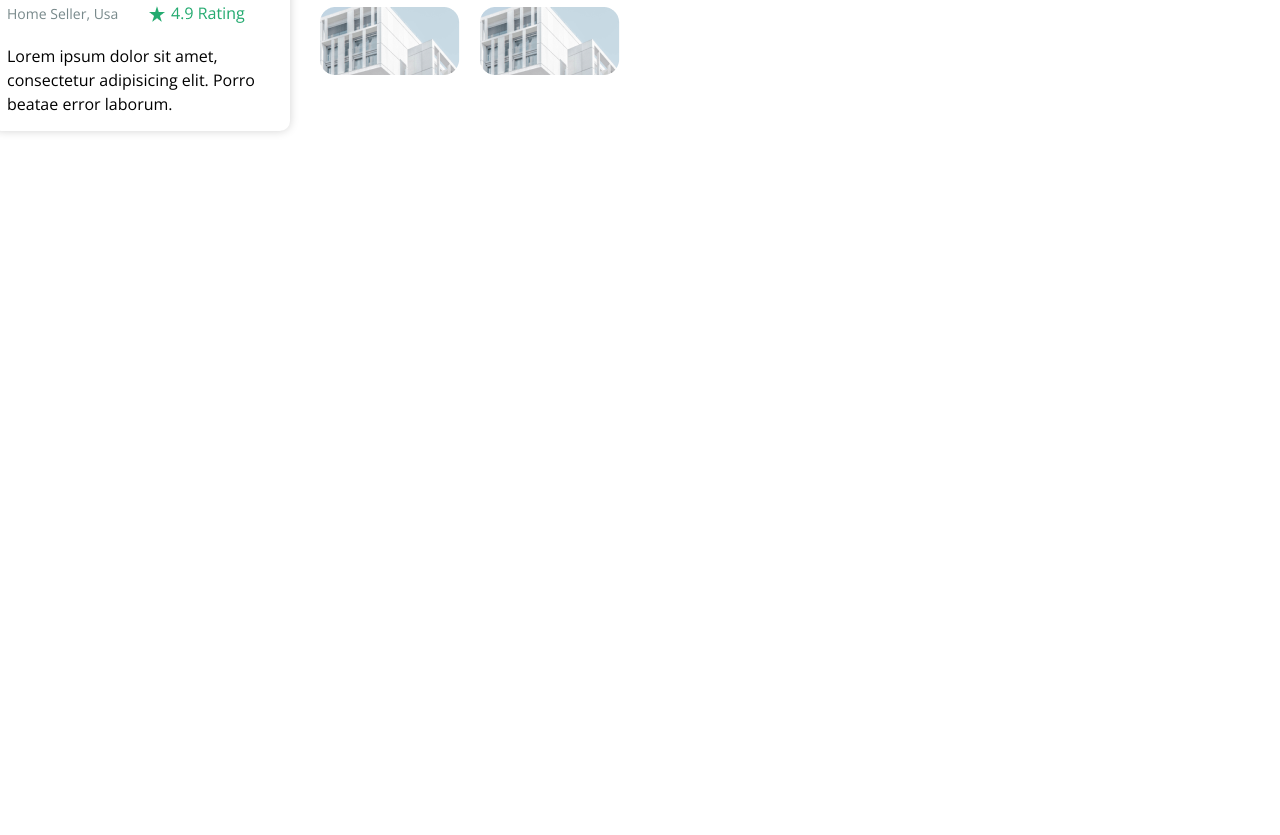
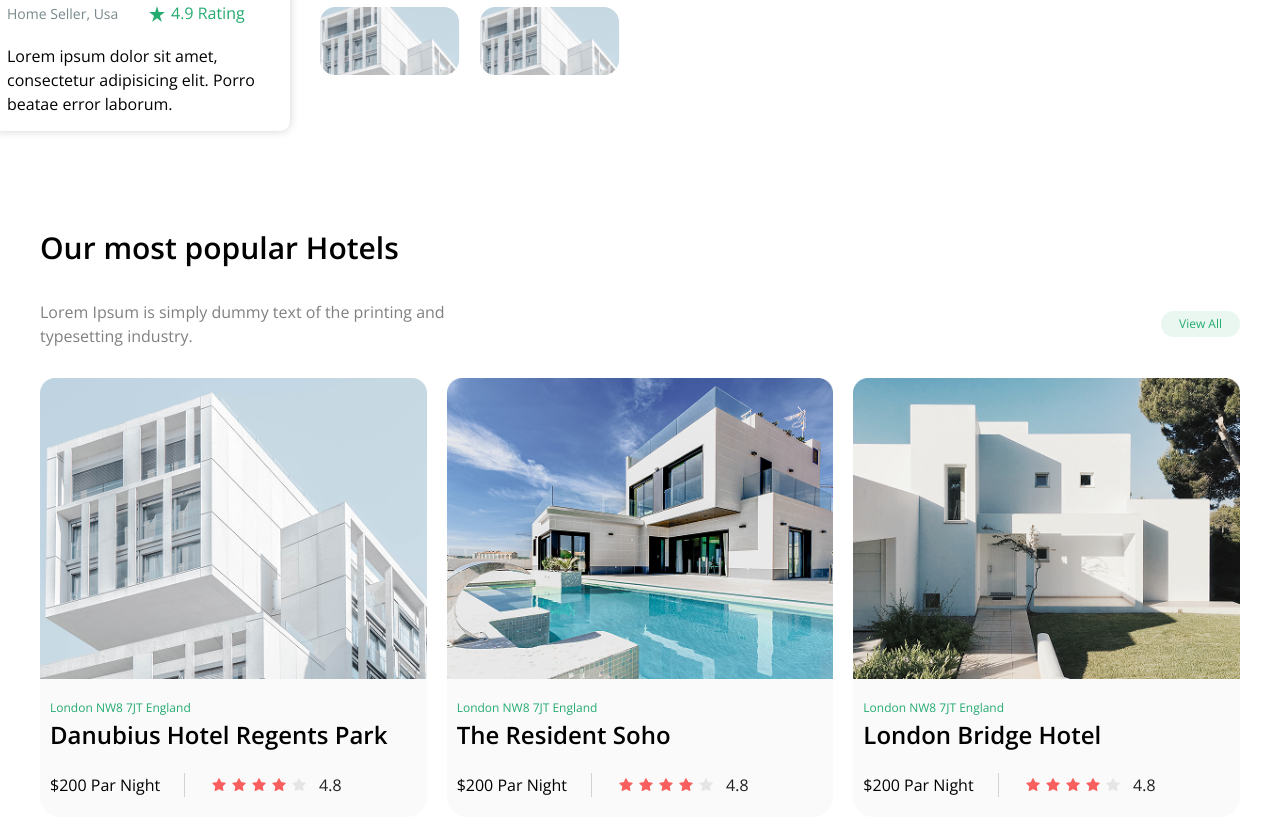
Before and after one commit to Faridun-07/Two-Page, a website: page src/Page2.html in a window 1280 px wide. Shown: the part 571-1406 px from the top of the page. Before the commit the page ends 800 px from the top, so only its background shows below. Drawn offline with nearby package versions, Linux system fonts and the light colour scheme; files that its build step writes are made by us from their sources.

Commit message:
Add section 2 Page2

```diff
--- a/src/Page2.html
+++ b/src/Page2.html
@@ -23,7 +23,7 @@
     </nav>
     <button class=" bg-[#24AB70] p-[8px_15px] text-[white] text-[12px] rounded-[15px]">Login</button>
   </header>
-  <section class="max-w-300 m-auto flex flex-col gap-[30px] lg:flex-row lg:justify-between p-[50px_20px] lg:[50px_0] relative">
+  <section class="max-w-300 m-auto flex flex-col gap-[30px] lg:flex-row lg:justify-between p-[50px_20px] lg:[50px_0] relative items-center">
     <div class="flex flex-col gap-[20px] items-start relative">
         <img src="./images/image6.png" alt="Image">
         <div class="flex gap-[20px] items-center hidden lg:flex">
@@ -59,5 +59,59 @@
                 <button class="bg-[#24AB70] text-[white] p-[5px_30px] rounded-[15px] text-[14px] lg:ml-[350px]">To book Now</button>
     </aside>
   </section>
+   <section class="max-w-300 m-auto flex flex-col gap-[30px] p-[50px_20px] lg:p-[100px_0] ">
+        <h1 class="font-semibold text-[30px]">Our most popular Hotels</h1>
+        <div class="flex justify-between items-center">
+            <p class="text-[gray] lg:w-[450px]">Lorem Ipsum is simply dummy text of the printing and typesetting industry.</p>
+            <button class="text-[#24AB70] bg-[#EAF7F1] text-[12px] p-[4px_18px] rounded-[15px]">View All</button>
+        </div>
+        <div class="flex justify-start lg:justify-between gap-[20px] overflow-auto lg:overflow-visible">
+            <article class="flex flex-col min-w-[260px]">
+                <img src="./images/image2.png" alt="">
+                <div class="flex flex-col gap-[20px] bg-[#FAFAFA] py-[20px] pl-[10px] rounded-br-[20px] rounded-bl-[20px]">
+                  <div>
+                    <p class="text-[#24AB70] text-[12px]">London NW8 7JT England</p>
+                    <h1 class="font-semibold lg:text-[24px] text-[16px]">Danubius Hotel Regents Park</h1>
+                  </div>
+                  <div class="flex gap-[10px] justify-start items-center">
+                    <div class="flex border-r border-[lightgray] pr-6">
+                    <p>$200 Par Night</p>
+                    </div>
+                    <img class="pl-4" src="./images/Group2.png" alt="">
+                  </div>
+                </div>
+            </article>
+             <article class="flex flex-col min-w-[260px]">
+                <img src="./images/image3.png" alt="">
+                <div class="flex flex-col gap-[20px] bg-[#FAFAFA] py-[20px] pl-[10px] rounded-br-[20px] rounded-bl-[20px]">
+                  <div>
+                    <p class="text-[#24AB70] text-[12px]">London NW8 7JT England</p>
+                    <h1 class="font-semibold lg:text-[24px] text-[16px]">The Resident Soho</h1>
+                  </div>
+                  <div class="flex gap-[10px] justify-start items-center">
+                    <div class="flex border-r border-[lightgray] pr-6">
+                    <p>$200 Par Night</p>
+                    </div>
+                    <img class="pl-4" src="./images/Group2.png" alt="">
+                  </div>
+                </div>
+            </article>
+             <article class="flex flex-col min-w-[260px]">
+                <img src="./images/image4.png" alt="">
+                <div class="flex flex-col gap-[20px] bg-[#FAFAFA] py-[20px] pl-[10px] rounded-br-[20px] rounded-bl-[20px]">
+                  <div>
+                    <p class="text-[#24AB70] text-[12px]">London NW8 7JT England</p>
+                    <h1 class="font-semibold lg:text-[24px] text-[16px]">London Bridge Hotel</h1>
+                  </div>
+                  <div class="flex gap-[10px] justify-start items-center">
+                    <div class="flex border-r border-[lightgray] pr-6">
+                    <p>$200 Par Night</p>
+                    </div>
+                    <img class="pl-4" src="./images/Group2.png" alt="">
+                  </div>
+                </div>
+            </article>
+        </div>
+    </section>
 </body>
 </html>
```
